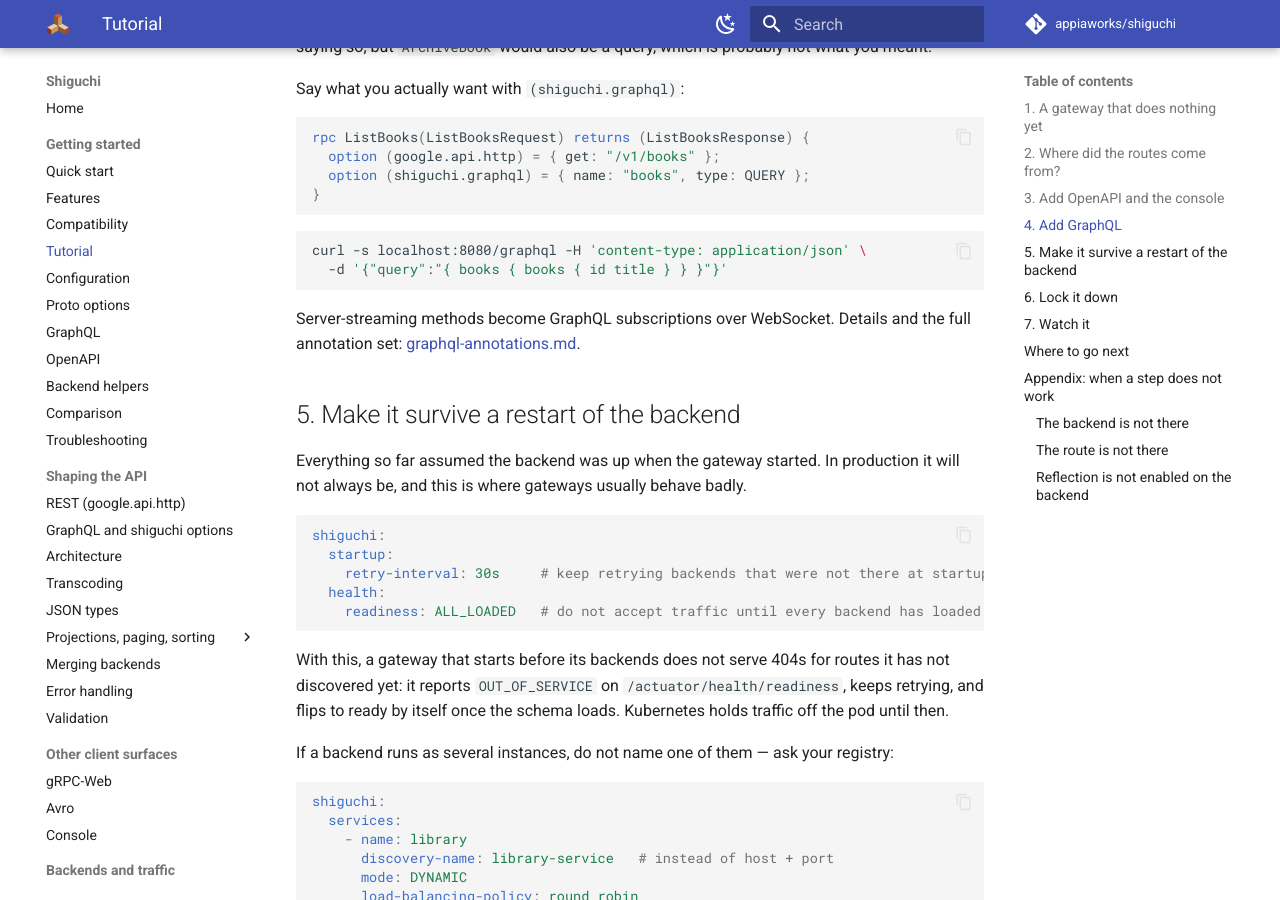
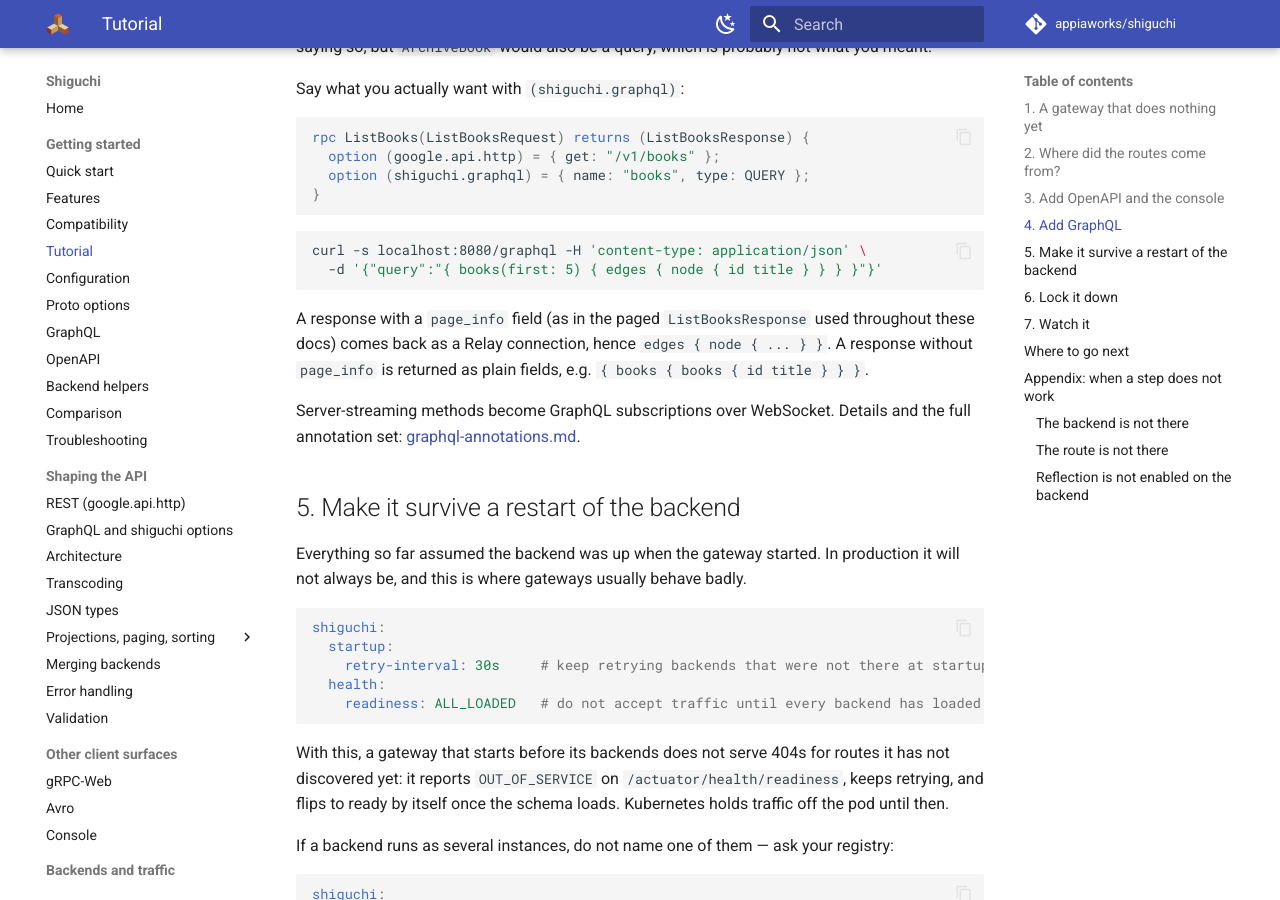
Before and after one commit to appiaworks/shiguchi, an MkDocs documentation site: the page built from docs/getting-started/tutorial.md, in a window 1280 px wide and 900 px high, scrolled down 3015 px. Built offline with MkDocs 1.6.1 and Material for MkDocs 9.7.7, drawn with Linux system fonts in a browser that asks for light colours; comment, search, counter and statistics services are not loaded.

Commit message:
docs: verified GraphQL snippets, GraphiQL and Swagger UI attribution, drift check over all reference pages
README, quick start and tutorial GraphQL examples now match the generated schema (Relay connection names). NOTICE and THIRD-PARTY.md credit Swagger UI and GraphiQL. The configuration drift check reads every docs/reference page, not only configuration.md.

````diff
--- a/docs/getting-started/tutorial.md
+++ b/docs/getting-started/tutorial.md
@@ -157,8 +157,12 @@
 
 ```bash
 curl -s localhost:8080/graphql -H 'content-type: application/json' \
-  -d '{"query":"{ books { books { id title } } }"}'
+  -d '{"query":"{ books(first: 5) { edges { node { id title } } } }"}'
 ```
+
+A response with a `page_info` field (as in the paged `ListBooksResponse` used throughout these
+docs) comes back as a Relay connection, hence `edges { node { ... } }`. A response without
+`page_info` is returned as plain fields, e.g. `{ books { books { id title } } }`.
 
 Server-streaming methods become GraphQL subscriptions over WebSocket. Details and the full
 annotation set: [graphql-annotations.md](../guides/graphql-annotations.md).
````
Also changed, not shown: README.md (+2 -1 lines), THIRD-PARTY.md (+1 -0 lines), docs/getting-started/quick-start.md (+1 -1 lines), 2 other files.
